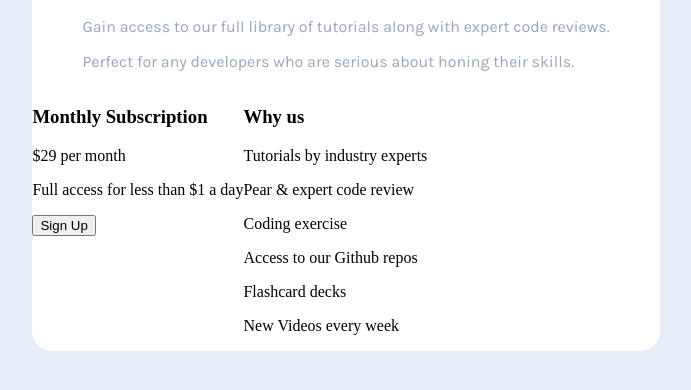
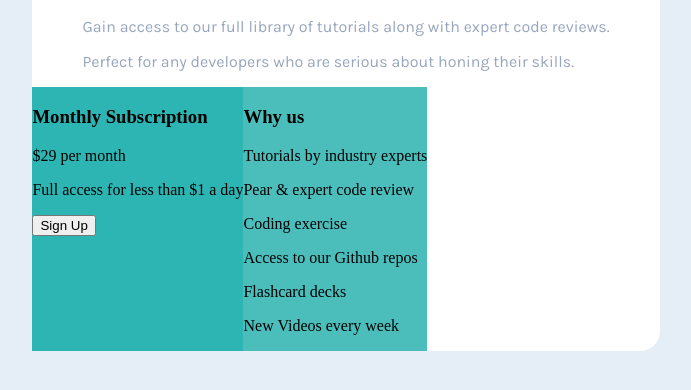
Before and after one commit to Shuayb-Dev/Single-price-grid-component, a plain HTML site: page index.html in a window 1280 px wide. Shown: the part 288-678 px from the top of the page, without its empty margins (294-985 px from the left). Drawn offline with Linux system fonts and the light colour scheme.

Commit message:
Almost Done With Desktop Component

```diff
--- a/style.css
+++ b/style.css
@@ -41,3 +41,11 @@ body {
   display: flex;
   flex-direction: row;
 }
+
+.subscriptionPrice {
+  background-color: hsl(179, 61%, 44%);
+}
+
+.infoBoxTwo {
+  background-color: hsl(179, 47%, 52%);
+}
```
